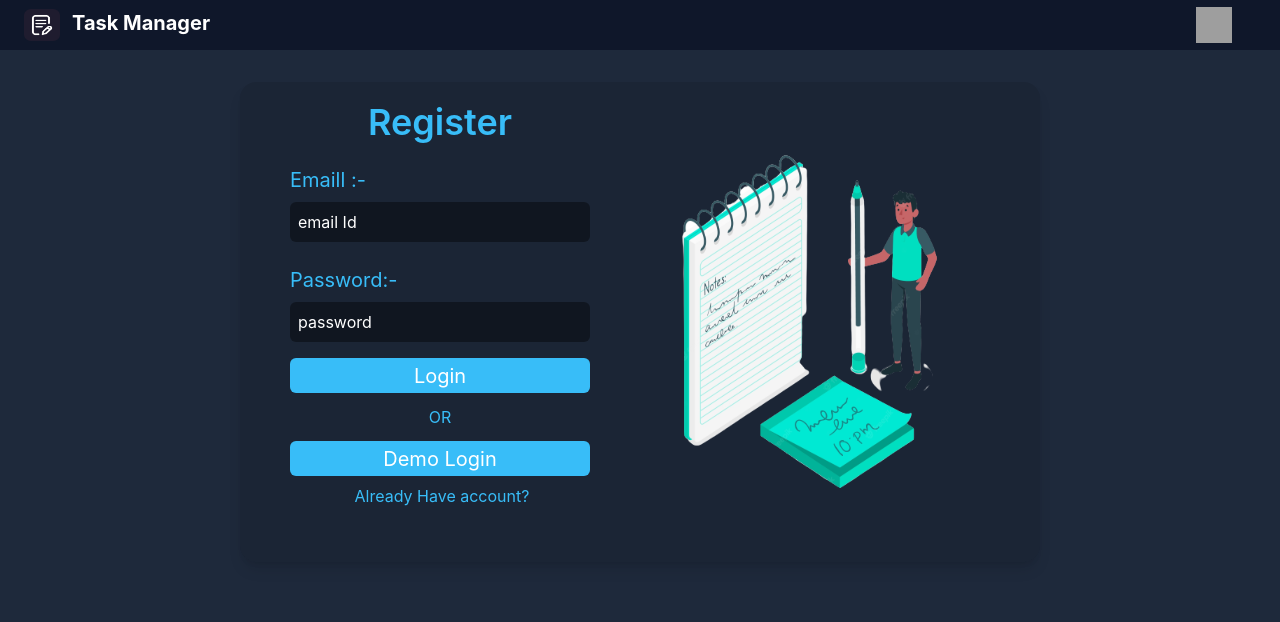
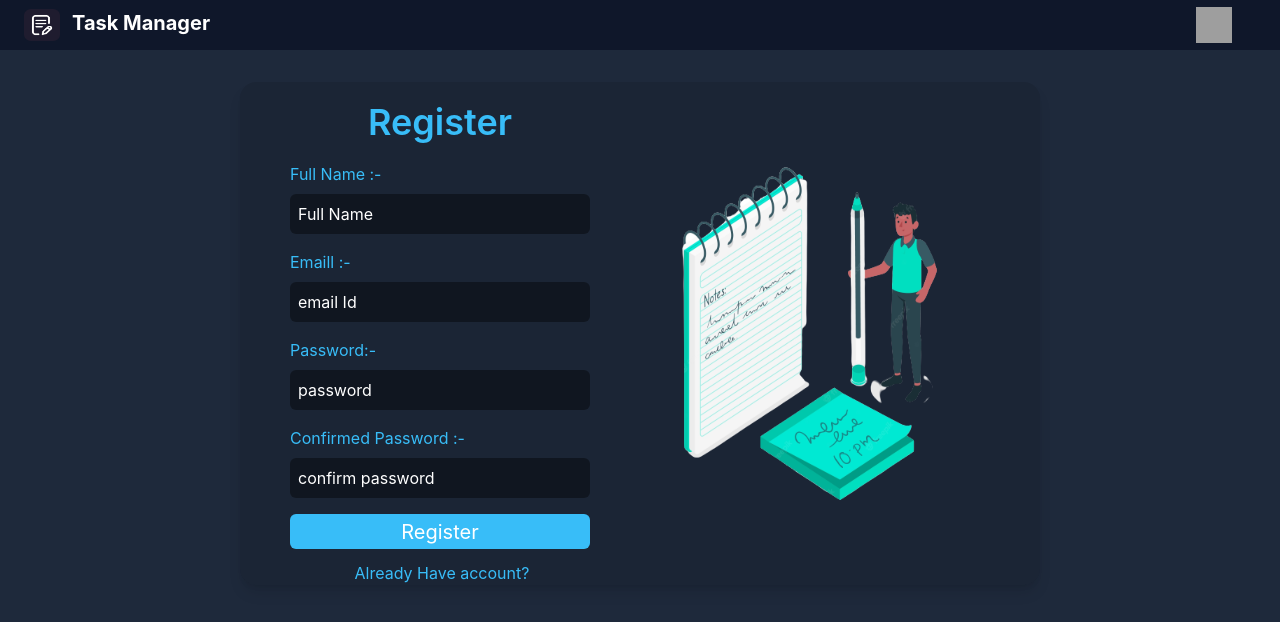
Before and after one commit to Amitsharma45/Note_Manager, a React (Create React App) app in the folder frontend/: page /Register in a window 1280 px wide. Shown: the top 622 px of the page. Built offline with nearby package versions, Linux system fonts and the light colour scheme; grey boxes are pictures that could not be loaded.

Commit message:
adding formik and yup in form

```diff
--- a/frontend/src/Components/Login/Login.js
+++ b/frontend/src/Components/Login/Login.js
@@ -1,8 +1,15 @@
 /* eslint-disable jsx-a11y/alt-text */
 import React from 'react'
 import Img from './login.png'
-import { Link } from 'react-router-dom'
+import { Link } from 'react-router-dom';
+import * as Yup from 'yup';
+import { toast } from 'react-toastify';
+import { Formik, Form } from 'formik';
 function Login() {
+    const SignupSchema = Yup.object().shape({
+        email: Yup.string().email('Invalid email').required('Required'),
+        password: Yup.string().min(6, 'password length should greater then 6').required('Required'),
+    });
     return (
         <div className='flex justify-center items-center '>
             <div className='bg-black h-[480px] md:w-[780px]   flw bg-opacity-10 flex  md:mt-8 mt-[100px] rounded-2xl pt-5 shadow-lg '>
@@ -11,23 +18,46 @@ function Login() {
                 </div>
                 <div className='sm:w-[400px]  w-[350px] z-10 dark:text-[#38bdf8]  flex flex-col items-center  '>
                     <div className='font-semibold md:text-4xl'>Login</div>
-                    <form className='mt-2 flex flex-col items-center'>
+                    <Formik
+                        initialValues={{
+                            email: '',
+                            password: ''
+                        }}
+                        validationSchema={SignupSchema}
+                        onSubmit={(values) => {
+                            console.log(values);
+                        }}
+
+                    >
+                        {({ errors, touched, handleChange, handleBlur, values }) => (
+                            <Form className='mt-2 flex flex-col items-center'>
                                 <div className='my-2'>
                                     <div className='my-2 md:text-xl'>Emaill :-</div>
-                            <input className='h-[40px] w-[300px] pl-2 bg-gray-600 bg-opacity-40 dark:bg-black dark:bg-opacity-40 rounded-md placeholder:text-black dark:placeholder:text-white' placeholder='email Id' />
+                                    <input name="email"
+                                        id="email"
+                                        onChange={handleChange}
+                                        onBlur={handleBlur}
+                                        className='h-[40px] w-[300px] pl-2 bg-gray-600 bg-opacity-40 dark:bg-black dark:bg-opacity-40 rounded-md placeholder:text-black dark:placeholder:text-white' placeholder='email Id' />
+                                    {errors.email && touched.email ? <div className='err text-red-600  font-semibold'>{errors.email}</div> : null}
                                 </div>
                                 <div className='my-2'>
                                     <div className='my-2 md:text-xl'>Password:-</div>
-                            <input className='h-[40px] w-[300px] pl-2 bg-gray-600 bg-opacity-40 placeholder:text-black dark:bg-black dark:bg-opacity-40 rounded-md dark:placeholder:text-white' placeholder='password' />
+                                    <input name="password" onChange={handleChange}
+                                        onBlur={handleBlur} id="password" className='h-[40px] w-[300px] pl-2 bg-gray-600 bg-opacity-40 placeholder:text-black dark:bg-black dark:bg-opacity-40 rounded-md dark:placeholder:text-white' placeholder='password' />
+                                    {errors.password && touched.password ? (
+                                        <div className=' text-red-600 font-semibold'>{errors.password}</div>
+                                    ) : null}
                                 </div>
 
                                 <button type='submit' className='my-2 dark:bg-[#38bdf8] bg-gray-500 text-white w-[300px] rounded-md h-[35px] text-xl' >Login</button>
                                 <div className='text-center my-1'>OR</div>
-                        <button type='submit' className='my-2 dark:bg-[#38bdf8] bg-gray-500 text-white w-[300px] rounded-md h-[35px] text-xl' >Demo Login</button>
+                                <button type='button' className='my-2 dark:bg-[#38bdf8] bg-gray-500 text-white w-[300px] rounded-md h-[35px] text-xl' >Demo Login</button>
                                 <div className=''>
                                     <Link to='/Register' className='inline-block pl-1'>Create Account?</Link>
                                 </div>
-                    </form>
+                            </Form>
+                        )}
+                    </Formik>
                 </div>
             </div>
         </div>
--- a/frontend/src/Components/Register/Register.js
+++ b/frontend/src/Components/Register/Register.js
@@ -1,31 +1,100 @@
 /* eslint-disable jsx-a11y/alt-text */
 import React from 'react'
 import Img from './login.png'
-import { Link } from 'react-router-dom'
+import { Link } from 'react-router-dom';
+import { Formik, Form } from 'formik';
+import * as Yup from 'yup';
+import { toast } from 'react-toastify';
 function Register() {
+    // const registerschema = Yup.object().shape({
+    //     fullname: Yup.string()
+    //       .min(2, 'Too Short!')
+    //       .max(20, 'Too Long!')
+    //       .required('Required')
+    //       .matches(/^[A-Za-z\s]+$/, 'Only alphabets are allowed for this field'),
+    //     email: Yup.string().email('Invalid email').required('Required'),
+    //     password: Yup.string().min(6, 'Password should be at least 6 characters long').required('Required'),
+    //     confirmpassword: Yup.string().when('password', {
+    //       is: (val) => (val && val.length > 0 ? true : false),
+    //       then: Yup.string().oneOf([Yup.ref('password')], 'Both passwords need to be the same'),
+    //     }).required('Required'),
+    //   });
+      const registerschema = Yup.object().shape({
+        fullname: Yup.string()
+          .min(2, 'Too Short!')
+          .max(20, 'Too Long!')
+          .required('Required')
+          .matches(/^[A-Za-z\s]+$/, 'Only alphabets are allowed for this field'),
+        email: Yup.string().email('Invalid email').required('Required'),
+        password: Yup.string().min(6, 'Password should be at least 6  long').required('Required'),
+        confirmpassword: Yup.string()
+          .required('Required')
+          .test('passwords-match', 'Both passwords need to be the same', function (value) {
+            return value === this.resolve(Yup.ref('password'));
+          }),
+      });
+
     return (
         <div className='flex justify-center items-center '>
-            <div className='bg-black h-[480px] md:w-[800px] sm:w-[730px]   flw bg-opacity-10 flex  md:mt-8 mt-[100px] rounded-2xl pt-5 shadow-lg '>
+            <div className='bg-black h-min-[480px] md:w-[800px] sm:w-[730px]   flw bg-opacity-10 flex  md:mt-8 mt-[100px] rounded-2xl pt-5 shadow-lg '>
 
                 <div className='sm:w-[400px]  w-[350px] z-10 dark:text-[#38bdf8]  flex flex-col items-center  '>
                     <div className='font-semibold md:text-4xl'>Register</div>
-                    <form className='mt-2 flex flex-col items-center'>
-                        <div className='my-2'>
-                            <div className='my-2 md:text-xl'>Emaill :-</div>
-                            <input className='h-[40px] w-[300px] pl-2 bg-gray-600 bg-opacity-40 dark:bg-black dark:bg-opacity-40 rounded-md placeholder:text-black dark:placeholder:text-white' placeholder='email Id' />
-                        </div>
-                        <div className='my-2'>
-                            <div className='my-2 md:text-xl'>Password:-</div>
-                            <input className='h-[40px] w-[300px] pl-2 bg-gray-600 bg-opacity-40 placeholder:text-black dark:bg-black dark:bg-opacity-40 rounded-md dark:placeholder:text-white' placeholder='password' />
-                        </div>
+                    <Formik
+                        initialValues={{
+                            fullname: '',
+                            email: '',
+                            password: '',
+                            confirmpassword: ''
+                        }}
+                        validationSchema={registerschema}
+                        onSubmit={(values) => {
+                            console.log(values)
+                        }}
+                    >
+                        {({ errors, touched, handleChange, handleBlur, values }) => (
 
-                        <button type='submit' className='my-2 dark:bg-[#38bdf8] bg-gray-500 text-white w-[300px] rounded-md h-[35px] text-xl' >Login</button>
-                        <div className='text-center my-1'>OR</div>
-                        <button type='submit' className='my-2 dark:bg-[#38bdf8] bg-gray-500 text-white w-[300px] rounded-md h-[35px] text-xl' >Demo Login</button>
-                        <div className=''>
-                            <Link to='/login' className='inline-block pl-1'>Already Have account?</Link>
-                        </div>
-                    </form>
+                            <Form className='mt-2 flex flex-col items-center'>
+                                <div className='my-1'>
+                                    <div className='my-2 '>Full Name :-</div>
+                                    <input name='fullname' onChange={handleChange}
+                                        onBlur={handleBlur} className='h-[40px] w-[300px] pl-2 bg-gray-600 bg-opacity-40 dark:bg-black dark:bg-opacity-40 rounded-md placeholder:text-black dark:placeholder:text-white' placeholder='Full Name' />
+                                    {errors.fullname && touched.fullname ? (
+                                        <div className='text-red-600  font-semibold'>{errors.fullname}</div>) : null}
+                                </div>
+                                <div className='my-1'>
+                                    <div className='my-2 '>Emaill :-</div>
+                                    <input name='email' onChange={handleChange}
+                                        onBlur={handleBlur} className='h-[40px] w-[300px] pl-2 bg-gray-600 bg-opacity-40 dark:bg-black dark:bg-opacity-40 rounded-md placeholder:text-black dark:placeholder:text-white' placeholder='email Id' />
+                                    {errors.email && touched.email ? <div className='err text-red-600  font-semibold'>{errors.email}</div> : null}
+                                </div>
+
+                                <div className='my-1'>
+                                    <div className='my-2 '>Password:-</div>
+                                    <input name='password' onChange={handleChange}
+                                        onBlur={handleBlur} className='h-[40px] w-[300px] pl-2 bg-gray-600 bg-opacity-40 placeholder:text-black dark:bg-black dark:bg-opacity-40 rounded-md dark:placeholder:text-white' placeholder='password' />
+                                    {errors.password && touched.password ? (
+                                        <div className='text-red-600  font-semibold'>{errors.password}</div>
+                                    ) : null}
+                                </div>
+                                <div className='my-1'>
+                                    <div className='my-2 '>Confirmed Password :-</div>
+                                    <input name='confirmpassword' onChange={handleChange}
+                                        onBlur={handleBlur} className='h-[40px] w-[300px] pl-2 bg-gray-600 bg-opacity-40 dark:bg-black dark:bg-opacity-40 rounded-md placeholder:text-black dark:placeholder:text-white' placeholder='confirm password' />
+                                    {errors.confirmpassword && touched.confirmpassword ? (
+                                        <div className='text-red-600  font-semibold'>{errors.confirmpassword}</div>
+                                    ) : null}
+                                </div>
+
+                                <button type='submit' className='my-3 dark:bg-[#38bdf8] bg-gray-500 text-white w-[300px] rounded-md h-[35px] text-xl' >
+                                    Register
+                                </button>
+                                <div className=''>
+                                    <Link to='/login' className='inline-block pl-1'>Already Have account?</Link>
+                                </div>
+                            </Form>
+                        )}
+                    </Formik>
                 </div>
                 <div className='flex justify-center items-center '>
                     <img className='md:block hidden  sm:w-[350px] w-[400px] h-[400px] ' src={Img} />
```
Lines whose indentation alone changed are shown as unchanged.
